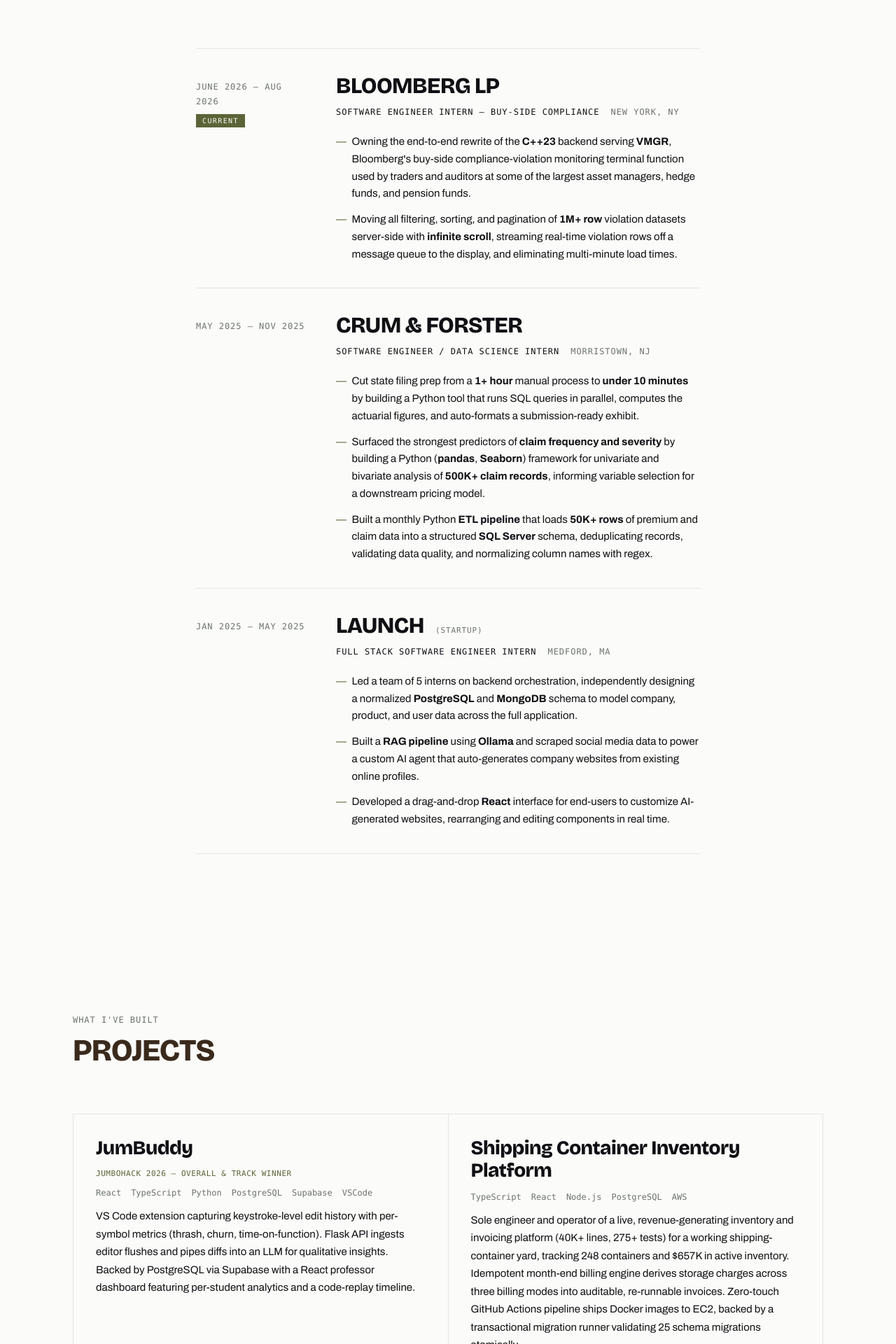
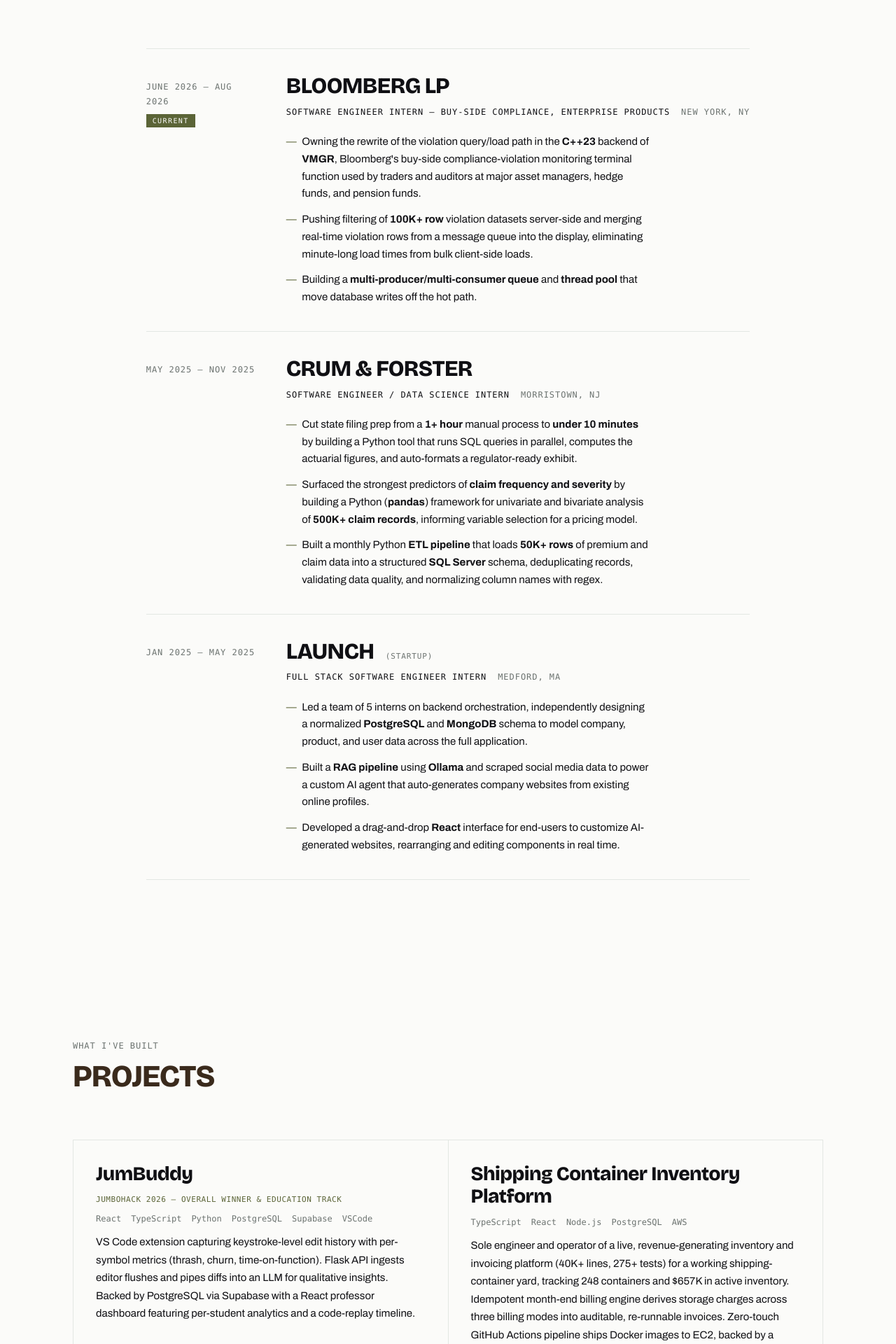
Before and after one commit to harrylynchh/portfolio, a React (Vite) app: page / in a window 1280 px wide. Shown: the part 1060-2980 px from the top of the page at 70% size. Built offline with nearby package versions, Linux system fonts and the light colour scheme.

Commit message:
update resume and site content

```diff
--- a/src/sections/Experience/Experience.jsx
+++ b/src/sections/Experience/Experience.jsx
@@ -21,13 +21,14 @@
 const jobs = [
   {
     company: 'Bloomberg LP',
-    role: 'Software Engineer Intern – Buy-Side Compliance',
+    role: 'Software Engineer Intern – Buy-Side Compliance, Enterprise Products',
     location: 'New York, NY',
     date: 'June 2026 – Aug 2026',
     current: true,
     bullets: [
-      'Owning the end-to-end rewrite of the **C++23** backend serving **VMGR**, Bloomberg\'s buy-side compliance-violation monitoring terminal function used by traders and auditors at some of the largest asset managers, hedge funds, and pension funds.',
-      'Moving all filtering, sorting, and pagination of **1M+ row** violation datasets server-side with **infinite scroll**, streaming real-time violation rows off a message queue to the display, and eliminating multi-minute load times.',
+      'Owning the rewrite of the violation query/load path in the **C++23** backend of **VMGR**, Bloomberg\'s buy-side compliance-violation monitoring terminal function used by traders and auditors at major asset managers, hedge funds, and pension funds.',
+      'Pushing filtering of **100K+ row** violation datasets server-side and merging real-time violation rows from a message queue into the display, eliminating minute-long load times from bulk client-side loads.',
+      'Building a **multi-producer/multi-consumer queue** and **thread pool** that move database writes off the hot path.',
     ],
   },
   {
@@ -36,8 +37,8 @@
     location: 'Morristown, NJ',
     date: 'May 2025 – Nov 2025',
     bullets: [
-      'Cut state filing prep from a **1+ hour** manual process to **under 10 minutes** by building a Python tool that runs SQL queries in parallel, computes the actuarial figures, and auto-formats a submission-ready exhibit.',
-      'Surfaced the strongest predictors of **claim frequency and severity** by building a Python (**pandas**, **Seaborn**) framework for univariate and bivariate analysis of **500K+ claim records**, informing variable selection for a downstream pricing model.',
+      'Cut state filing prep from a **1+ hour** manual process to **under 10 minutes** by building a Python tool that runs SQL queries in parallel, computes the actuarial figures, and auto-formats a regulator-ready exhibit.',
+      'Surfaced the strongest predictors of **claim frequency and severity** by building a Python (**pandas**) framework for univariate and bivariate analysis of **500K+ claim records**, informing variable selection for a pricing model.',
       'Built a monthly Python **ETL pipeline** that loads **50K+ rows** of premium and claim data into a structured **SQL Server** schema, deduplicating records, validating data quality, and normalizing column names with regex.',
     ],
   },
--- a/src/sections/Projects/Projects.jsx
+++ b/src/sections/Projects/Projects.jsx
@@ -4,7 +4,7 @@
 const projects = [
   {
     name: 'JumBuddy',
-    award: 'JumboHack 2026 — Overall & Track Winner',
+    award: 'JumboHack 2026 — Overall Winner & Education Track',
     tech: ['React', 'TypeScript', 'Python', 'PostgreSQL', 'Supabase', 'VSCode'],
     description:
       'VS Code extension capturing keystroke-level edit history with per-symbol metrics (thrash, churn, time-on-function). Flask API ingests editor flushes and pipes diffs into an LLM for qualitative insights. Backed by PostgreSQL via Supabase with a React professor dashboard featuring per-student analytics and a code-replay timeline.',
```
Also changed, not shown: 1 other file (tests, documents, lock files or other folders).
